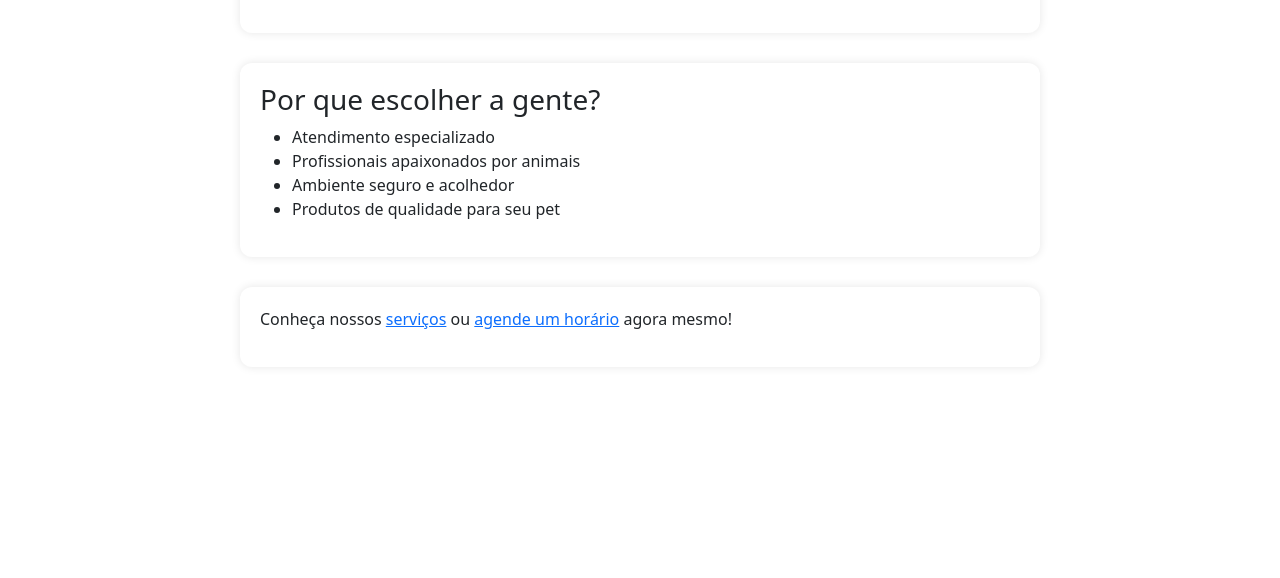
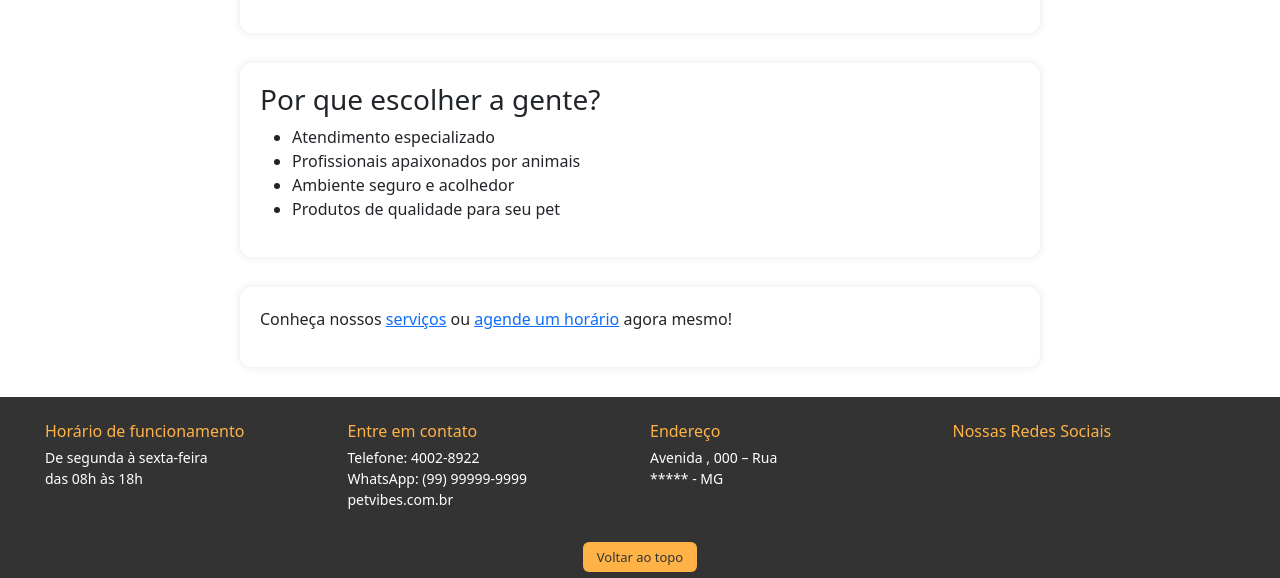
Before and after one commit to Raipb/projeto-petshop, a plain HTML site: page index.html in a window 1280 px wide. Shown: the part 727-1305 px from the top of the page. Before the commit the page ends 1124 px from the top, so only its background shows below. Drawn offline with nearby package versions, Linux system fonts and the light colour scheme.

Commit message:
Adiciona footer

```diff
--- a/index.html
+++ b/index.html
@@ -74,6 +74,44 @@
     <!--bootstrap-->
     <script src="https://cdn.jsdelivr.net/npm/bootstrap@5.3.3/dist/js/bootstrap.bundle.min.js"></script>
 
+    <footer>
+        <div class="footer-container">
+            <div class="footer-col">
+                <h4>Horário de funcionamento</h4>
+                <p>De segunda à sexta-feira<br>
+                   das 08h às 18h
+                </p>
+            </div>
+
+            <div class="footer-col">
+                <h4>Entre em contato</h4>
+                <p>Telefone: 4002-8922<br>
+                    WhatsApp: (99) 99999-9999<br>
+                    petvibes.com.br
+                </p>
+            </div>
+
+            <div class="footer-col">
+                <h4>Endereço</h4>
+                <p>Avenida , 000 – Rua<br>
+                    ***** - MG
+                </p>
+            </div>
+
+            <div class="footer-col">
+                <h4>Nossas Redes Sociais</h4>
+                <p>
+
+                </p>
+            </div>
+        </div>
+
+        <div class="footer-bottom">
+            <a href="#topo" class="voltar-topo">Voltar ao topo</a>
+        </div>
+
+    </footer>
+
 </body>
 
 </html>
--- a/style/style.css
+++ b/style/style.css
@@ -1,3 +1,4 @@
+
 /* Reset para todas as paginas*/
 * {
     margin: 0;
@@ -91,3 +92,61 @@ button {
 button:hover {
     background-color: #ffd89b; /*Cor de fundo do botão ao passar o mouse*/
 }
+
+
+/* Rodapé */
+footer {
+    background-color: #333; /* Cor de fundo do rodapé */
+    color: #fff; /* Cor do texto */
+    padding: 20px 10px 10px; /* Espaçamento interno */
+    font-size: 14px;
+}
+
+/* Container com as colunas */
+.footer-container {
+    display: flex;
+    flex-wrap: wrap; /* Quebra as colunas em telas pequenas */
+    justify-content: space-around; /* Espaçamento entre colunas */
+    max-width: 1200px;
+    margin: 0 auto;
+    gap: 10px;
+}
+
+/* Cada coluna */
+.footer-col {
+    flex: 1 1 180px; /* Cresce, encolhe, tamanho mínimo */
+    margin: 5px;
+}
+
+/* Título das colunas */
+.footer-col h4 {
+    margin-bottom: 6px;
+    color: #ffb347; /* Cor laranja suave */
+    font-size: 16px;
+}
+
+/* Texto */
+.footer-col p {
+    line-height: 1.5;
+}
+
+/* Parte inferior do rodapé */
+.footer-bottom {
+    text-align: center;
+    margin-top: 15px;
+}
+
+/* Botão "voltar ao topo" */
+.voltar-topo {
+    background-color: #ffb347;
+    color: #333;
+    padding: 6px 14px;
+    border-radius: 6px;
+    text-decoration: none;
+    font-size: 13px;
+    transition: background-color 0.3s ease;
+}
+
+.voltar-topo:hover {
+    background-color: #ffd89b;
+}
```
Also changed, not shown: 1 other file.
